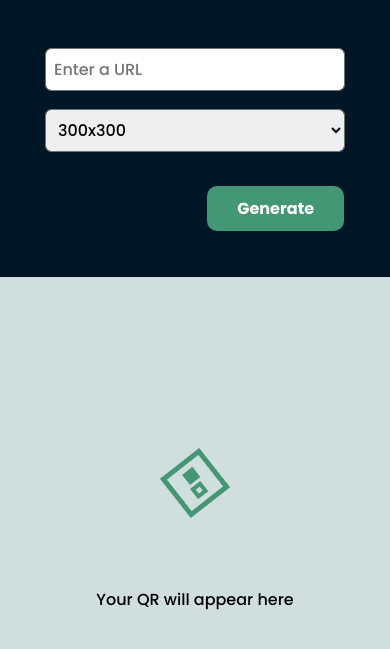
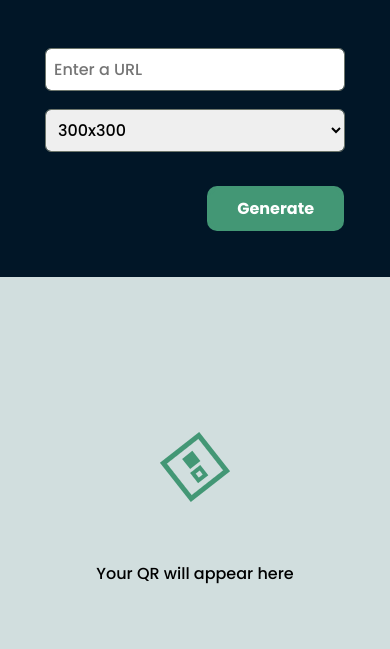
Before and after one commit to JulianAngeloSalvador/QR-Code-Generator, a plain HTML site: page index.html in a window 390 px wide. Shown: the part 155-804 px from the top of the page. Drawn offline with Linux system fonts and the light colour scheme; a web font is replaced by a local one.

Commit message:
adjusted display text for mobile

```diff
--- a/styles/main.css
+++ b/styles/main.css
@@ -103,6 +103,10 @@ form button:hover {
   align-items: center;
   gap: 30px 0;
   position: relative;
+}
+
+#generated {
+  margin-bottom: 2em;
 }
 
 .display-wrapper {
```
